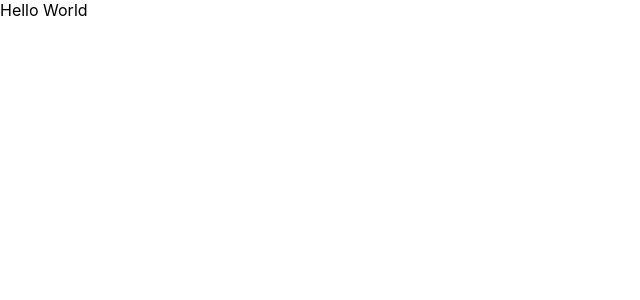
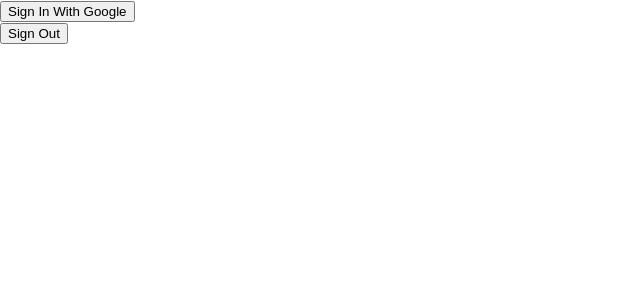
Before and after one commit to jaewoong2/MZweP, a React (Create React App) app: page / in a window 1280 px wide. Shown: the top 300 px of the page, without its empty margins (0-640 px from the left). Built offline with nearby package versions, Linux system fonts and the light colour scheme; no server answers.

Commit message:
no design develop

```diff
--- a/package.json
+++ b/package.json
@@ -7,12 +7,15 @@
     "@testing-library/react": "^11.1.0",
     "@testing-library/user-event": "^12.1.10",
     "@types/jest": "^26.0.15",
+    "@types/material-ui": "^0.21.12",
     "@types/node": "^12.0.0",
     "@types/react": "^17.0.0",
     "@types/react-dom": "^17.0.0",
     "firebase": "^9.4.0",
+    "material-ui": "^0.20.2",
     "react": "^17.0.2",
     "react-dom": "^17.0.2",
+    "react-firebase-hooks": "^4.0.1",
     "react-scripts": "4.0.3",
     "typescript": "^4.1.2",
     "web-vitals": "^1.0.1"
--- a/src/App.tsx
+++ b/src/App.tsx
@@ -1,7 +1,23 @@
-import React from "react";
+import React, { useEffect } from "react";
+import Chat from "./components/Chat";
+import SignIn from "./components/SignIn";
+import { appAuth } from "./setting/firebase";
+import { useAuthState } from "react-firebase-hooks/auth";
+import { SingOut } from "./components/SingOut";
 
 function App() {
-  return <div className="App">Hello World</div>;
+  const [user, loading, error] = useAuthState(appAuth);
+
+  useEffect(() => {
+    console.log(user);
+  }, [user, loading, error]);
+
+  return (
+    <>
+      {user ? <Chat /> : <SignIn />}
+      <SingOut></SingOut>
+    </>
+  );
 }
 
 export default App;
--- /dev/null
+++ b/src/components/Chat.tsx
@@ -0,0 +1,37 @@
+import React, { useEffect, useState } from "react";
+import { auth, db } from "../setting/firebase";
+import SendMessage from "./SendMessage";
+
+const Chat = () => {
+  const [messages, setMessages] = useState<any[]>([]);
+
+  useEffect(() => {
+    db.collection("messages")
+      .orderBy("createdAt")
+      .limit(50)
+      .onSnapshot((snapshot) => {
+        setMessages(snapshot.docs.map((doc) => doc.data()));
+      });
+  }, []);
+
+  return (
+    <div>
+      {messages.map(({ id, text, photoURL, uid }) => (
+        <div>
+          <div
+            key={id}
+            className={`msg ${
+              uid === auth?.currentUser?.uid ? "sent" : "received"
+            }`}
+          >
+            <img src={photoURL} alt="" />
+            <p>{text}</p>
+          </div>
+        </div>
+      ))}
+      <SendMessage />
+    </div>
+  );
+};
+
+export default Chat;
--- /dev/null
+++ b/src/components/SendMessage.tsx
@@ -0,0 +1,40 @@
+import React, { FormEvent, useCallback, useState } from "react";
+import { auth, db } from "../setting/firebase";
+import firebase from "firebase/compat/app";
+import { User } from "firebase/auth";
+
+const SendMessage = () => {
+  const [message, setMessage] = useState("");
+
+  const sendMessage = useCallback(
+    async (e: FormEvent) => {
+      e.preventDefault();
+      const { uid, photoURL } = auth?.currentUser as User;
+
+      await db.collection("messages").add({
+        text: message,
+        photoURL,
+        uid,
+        createdAt: firebase.firestore.FieldValue.serverTimestamp(),
+      });
+    },
+    [message]
+  );
+
+  return (
+    <div>
+      <form onSubmit={sendMessage}>
+        <input
+          value={message}
+          onChange={(e) => {
+            setMessage(e.target.value);
+          }}
+          placeholder="Message..."
+        />
+        <button type="submit">Send</button>
+      </form>
+    </div>
+  );
+};
+
+export default SendMessage;
--- /dev/null
+++ b/src/components/SignIn.tsx
@@ -0,0 +1,20 @@
+import React, { useCallback } from "react";
+import firebase from "firebase/compat/app";
+import "firebase/compat/firestore";
+import "firebase/compat/auth";
+import { auth } from "../setting/firebase";
+
+const SignIn = () => {
+  const singInWithGoogle = useCallback(() => {
+    const provider = new firebase.auth.GoogleAuthProvider();
+    auth.signInWithPopup(provider);
+  }, []);
+
+  return (
+    <div>
+      <button onClick={singInWithGoogle}>Sign In With Google</button>
+    </div>
+  );
+};
+
+export default SignIn;
--- /dev/null
+++ b/src/components/SingOut.tsx
@@ -0,0 +1,10 @@
+import React from "react";
+import { auth } from "../setting/firebase";
+
+export const SingOut = () => {
+  return (
+    <div>
+      <button onClick={() => auth.signOut()}>Sign Out</button>
+    </div>
+  );
+};
--- /dev/null
+++ b/src/react-app-env.d.ts
@@ -0,0 +1 @@
+/// <reference types="react-scripts" />
--- a/setting/firebase.ts
+++ b/src/setting/firebase.ts
@@ -1,7 +1,7 @@
 import firebase from "firebase/compat/app";
 import "firebase/compat/firestore";
 import 'firebase/compat/auth';
-
+import { getAuth } from 'firebase/auth';
 
 const firebaseConfig = {
     apiKey: "AIzaSyB0vcTVYwr7adCTTgyWr06fjWuUVzNubJA",
@@ -20,5 +20,6 @@ const app = firebase.initializeApp(firebaseConfig);
 const db = app.firestore();
 
 const auth = firebase.auth();
+const appAuth = getAuth(app);
 
-export { db, auth }
+export { db, auth, appAuth }
```
Also changed, not shown: 2 other files (tests, documents, lock files or other folders).
